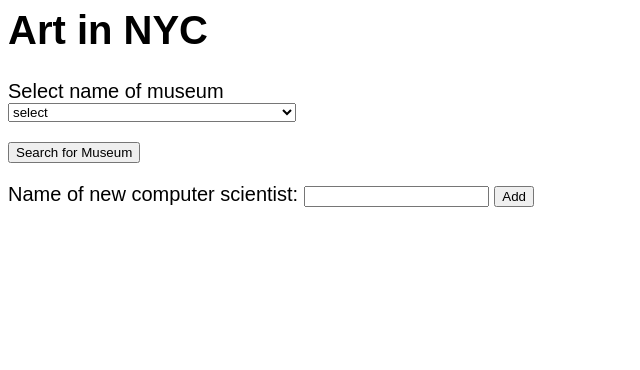
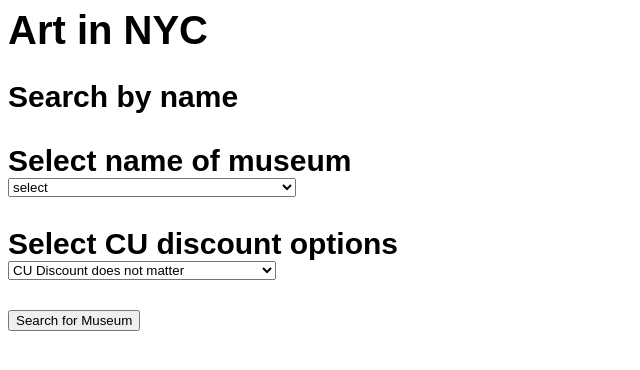
Before and after one commit to rose-huang/w4111-proj1-artdb, a Flask app: template templates/index.html in a window 1280 px wide. Shown: the top 370 px of the page, without its empty margins (0-640 px from the left). Run offline with Flask 2, Linux system fonts and the light colour scheme; the template is opened without the code that fills it, so the values that code supplies are empty; parts of the project's set-up code (start-up, migrations or seed data) failed here and were passed over.

Commit message:
Added discount to museum search front end

```diff
--- a/templates/index.html
+++ b/templates/index.html
@@ -17,6 +17,7 @@
     {% endfor %}
   </div>-->
 
+  <h2>Search by name
   <form method="POST" action="/recommendmuseum">
     <p>Select name of museum<br>
     <select name="get_museumname">
@@ -33,6 +34,15 @@
     <option value="American Folk Art Museum">American Folk Art Museum</option>
     <br></select></p>
 
+
+  <form method="POST" action="/recommendmuseum">
+    <p>Select CU discount options<br>
+    <select name="get_discount">
+    <option value="all" selected>CU Discount does not matter</option>
+    <option value="true">Must have discount for CU ID Holders</option>
+    <option value="false">Must not have discount for CU ID Holders</option>
+    <br></select></p>
+
     <input type="submit" value="Search for Museum">
   </form>
 
@@ -46,9 +56,9 @@
 
 <!--<p><a href="another">Go to the other page</a></p>-->
 
-<form method="POST" action="/add">
+<!--<form method="POST" action="/add">
 <p>Name of new computer scientist: <input type="text" name="name"> <input type="submit" value="Add"></p>
-</form>
+</form>-->
 
 </body>
 
```
Lines whose indentation alone changed are shown as unchanged.
